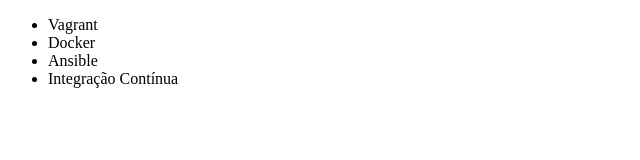
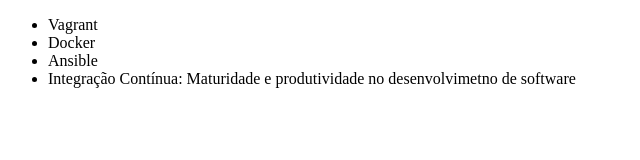
Before and after one commit to badawah/jaime-e-bida, a plain HTML site: page bada/index.html in a window 1280 px wide. Shown: the whole page, without its empty margins (0-640 px from the left). Drawn offline with Linux system fonts and the light colour scheme.

Commit message:
será que foi

```diff
--- a/bada/index.html
+++ b/bada/index.html
@@ -9,7 +9,7 @@
         <li>Vagrant</li>
         <li>Docker</li>
         <li>Ansible</li>
-        <li>Integração Contínua</li>
+        <li>Integração Contínua: Maturidade e produtividade no desenvolvimetno de software</li>
     </ul>
 </body>
 </html>
```
